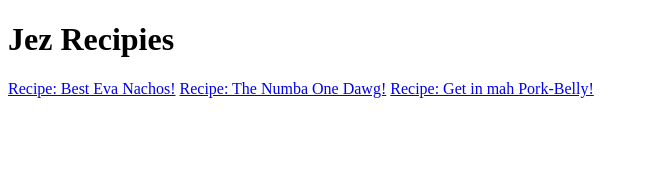
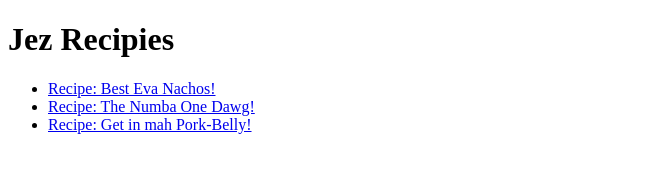
Before and after one commit to SnP-Squid/cook-w-jez, a plain HTML site: page index.html in a window 1280 px wide. Shown: the whole page, without its empty margins (0-647 px from the left). Drawn offline with Linux system fonts and the light colour scheme.

```diff
--- a/index.html
+++ b/index.html
@@ -7,9 +7,12 @@
 </head>
 <body>
     <h1>Jez Recipies</h1>
-    <a href="recipes/nachos.html">Recipe: Best Eva Nachos!</a>
-    <a href="recipes/hot-dogs.html">Recipe: The Numba One Dawg!</a>
-    <a href="recipes/pork-belly.html">Recipe: Get in mah Pork-Belly!</a>
+
+    <ul>
+        <li><a href="recipes/nachos.html">Recipe: Best Eva Nachos!</a></li>
+        <li><a href="recipes/hot-dogs.html">Recipe: The Numba One Dawg!</a></li>
+        <li><a href="recipes/pork-belly.html">Recipe: Get in mah Pork-Belly!</a></li>
+    </ul>
 
 </body>
 </html>
```
Also changed, not shown: recipes/img/best-nachos.jpg (added), recipes/img/h-dog.jpg (added), recipes/img/pork-belly.jpg (added).
